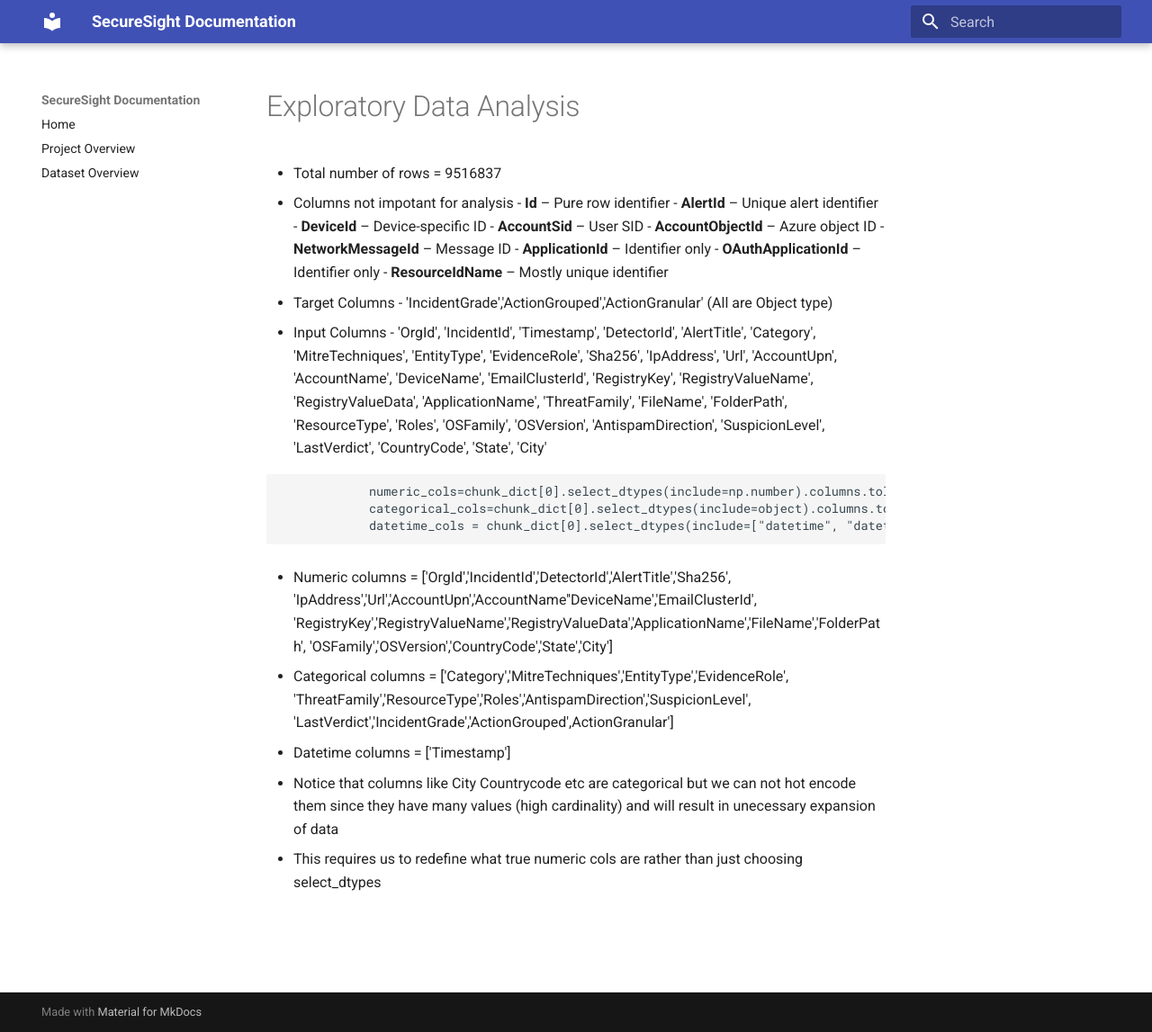
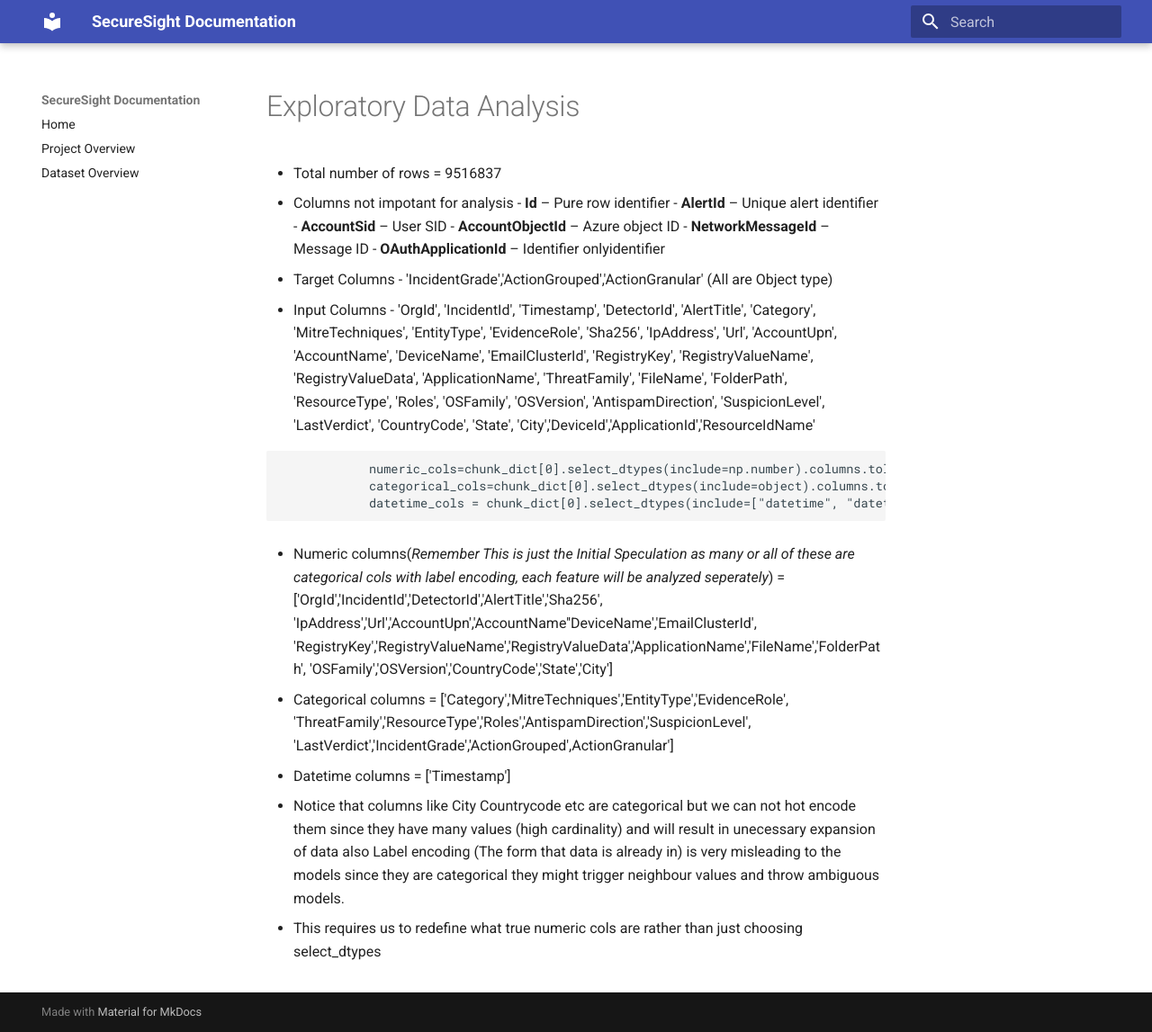
Before and after one commit to vkverma9534/SecureSight, an MkDocs documentation site: the page built from docs/eda.md, in a window 1280 px wide and 1147 px high. Shown: the whole window at 90% size. Built offline with MkDocs 1.6.1 and Material for MkDocs 9.7.7, drawn with Linux system fonts in a browser that asks for light colours.

````diff
--- a/docs/eda.md
+++ b/docs/eda.md
@@ -4,13 +4,10 @@
  - Columns not impotant for analysis
         - **Id** – Pure row identifier
         - **AlertId** – Unique alert identifier
-        - **DeviceId** – Device-specific ID
         - **AccountSid** – User SID
         - **AccountObjectId** – Azure object ID
         - **NetworkMessageId** – Message ID
-        - **ApplicationId** – Identifier only
-        - **OAuthApplicationId** – Identifier only
-        - **ResourceIdName** – Mostly unique identifier
+        - **OAuthApplicationId** – Identifier onlyidentifier
  - Target Columns - 'IncidentGrade','ActionGrouped','ActionGranular' (All are Object type)
  - Input Columns - 'OrgId', 'IncidentId', 'Timestamp', 'DetectorId', 'AlertTitle',
               'Category', 'MitreTechniques', 'EntityType', 'EvidenceRole', 'Sha256',
@@ -19,13 +16,14 @@
               'RegistryValueData', 'ApplicationName', 'ThreatFamily', 'FileName',
               'FolderPath', 'ResourceType', 'Roles', 'OSFamily', 'OSVersion',
               'AntispamDirection', 'SuspicionLevel', 'LastVerdict', 'CountryCode',
-              'State', 'City'
+              'State', 'City','DeviceId','ApplicationId','ResourceIdName'
 ```python
             numeric_cols=chunk_dict[0].select_dtypes(include=np.number).columns.tolist()
             categorical_cols=chunk_dict[0].select_dtypes(include=object).columns.tolist()
             datetime_cols = chunk_dict[0].select_dtypes(include=["datetime", "datetimetz"]).columns.tolist()
 ```
- - Numeric columns = ['OrgId','IncidentId','DetectorId','AlertTitle','Sha256',
+ - Numeric columns(*Remember This is just the Initial Speculation as many or all of these are categorical cols with label encoding, each feature will be analyzed seperately*) =
+  ['OrgId','IncidentId','DetectorId','AlertTitle','Sha256',
  'IpAddress','Url','AccountUpn','AccountName''DeviceName','EmailClusterId',
  'RegistryKey','RegistryValueName','RegistryValueData','ApplicationName','FileName','FolderPath',
  'OSFamily','OSVersion','CountryCode','State','City']
@@ -36,5 +34,6 @@
 
  - Datetime columns = ['Timestamp']
  - Notice that columns like City Countrycode etc are categorical but we can not hot encode them since they have many values (high cardinality) and will result in unecessary expansion of data
+ also Label encoding (The form that data is already in) is very misleading to the models since they are categorical they might trigger neighbour values and throw ambiguous models.
 
  - This requires us to redefine what true numeric cols are rather than just choosing select_dtypes
````
Also changed, not shown: docs/Ideas_and_actions.md (+1 -1 lines).
